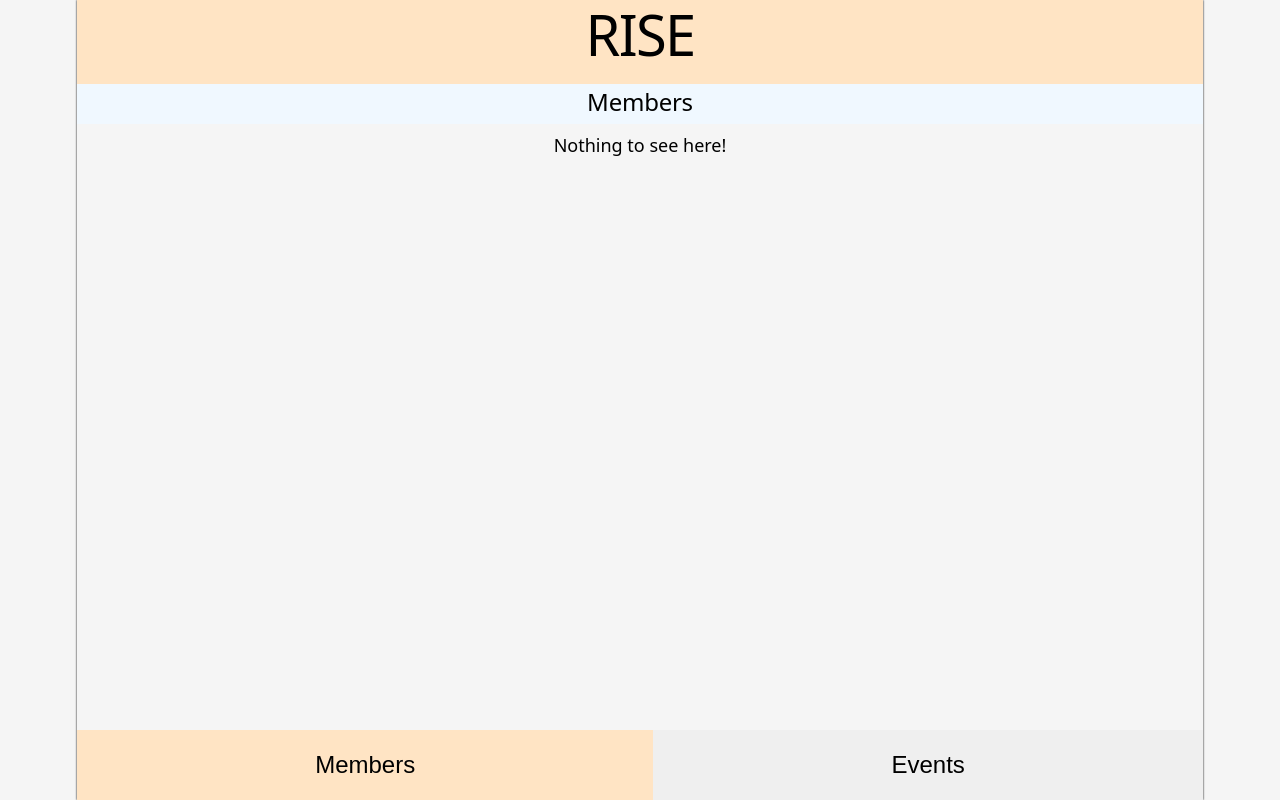
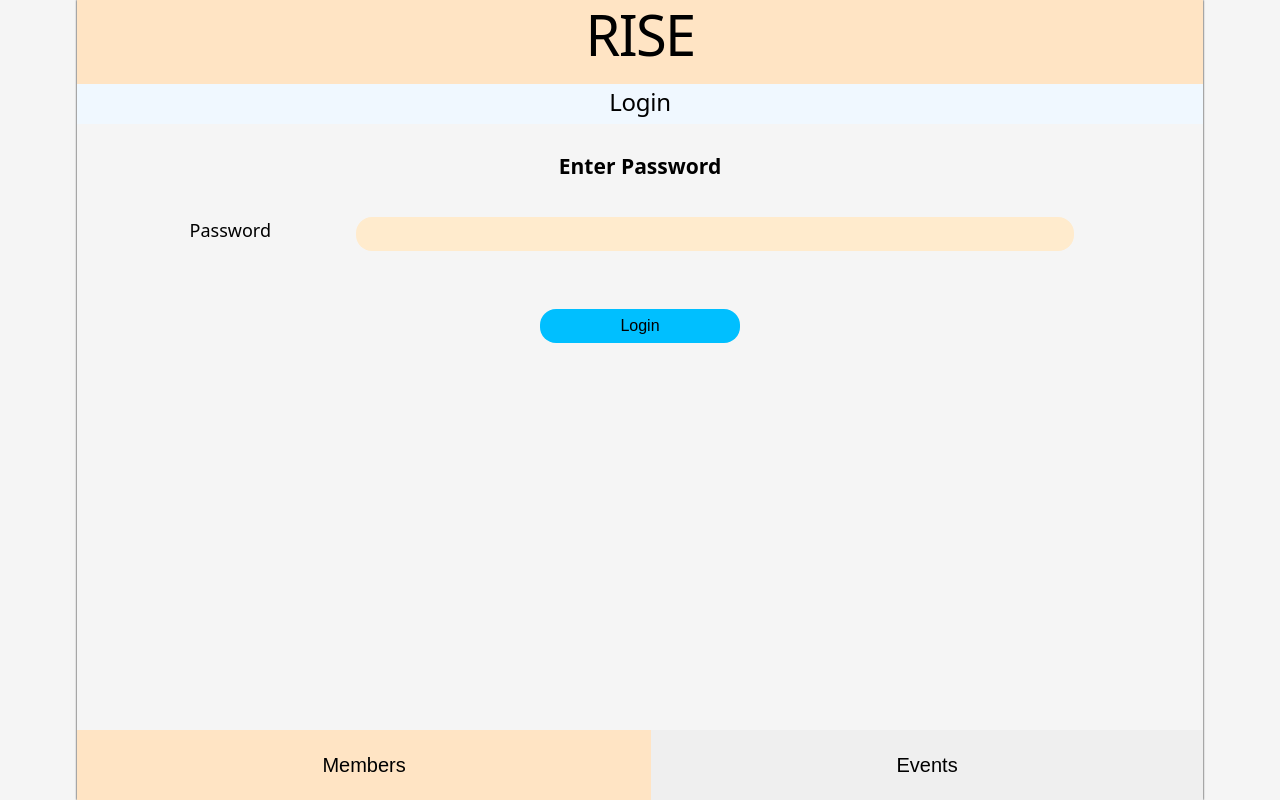
Before and after one commit to RISE-CCOB/RISE-CCOB, a React (Vite) app: page / in a window 1280 px wide. Built offline with nearby package versions, Linux system fonts and the light colour scheme; no server answers.

Commit message:
Members module complete
Members module complete
Auth reworks
Moved db

```diff
--- a/src/App.css
+++ b/src/App.css
@@ -51,7 +51,7 @@
       margin: 0;
       flex-grow: 1;
       border: none;
-      font-size: 24px;
+      font-size: 20px;
       height: 100%;
     }
   }
@@ -91,7 +91,7 @@ h2 {
 form {
   display: flex;
   flex-direction: column;
-  gap: 8px;
+  gap: 16px;
   width: 100%;
   place-items: center;
 
@@ -100,10 +100,11 @@ form {
     width: 80%;
 
     label {
-      width: 100px;
+      width: 150px;
       text-align: left;
     }
 
+    textarea,
     input {
       margin: 0 16px;
       border: 0;
@@ -113,6 +114,12 @@ form {
       font-size: 16px;
       flex-grow: 1;
     }
+  }
+
+  p {
+    width: 80%;
+    color: gray;
+    margin: 0;
   }
 
   input {
@@ -125,3 +132,9 @@ form {
     width: 200px;
   }
 }
+
+.radio {
+  height: 16px;
+  width: 16px;
+  flex-grow: 0;
+}
--- a/src/App.jsx
+++ b/src/App.jsx
@@ -2,9 +2,12 @@ import { useState, useEffect, useRef } from 'react'
 import './App.css'
 
 export default function App() {
-  const URL = "https://script.google.com/macros/s/AKfycby9u2qjfcaTjGRt9zEbS59Fz5amqCJW4766RNZopVbpAGSG7kxSRsM3eYad-Faa5eNG/exec"
+  const AUTH_URL = "https://script.google.com/macros/s/AKfycbxhaRcl9o4I6Mqpv6lLjxTR0TmFyahuk0m26vwzoAooYvoF7FnVkyiDsdHvg23be_Xf/exec"
+  const DB_URL = "https://us-west-2.data.tidbcloud.com/api/v1beta/app/dataapp-ZEsnjtEB/endpoint/"
 
   const [tab, setTab] = useState(0)
+  const [loadMessage, setLoadMessage] = useState("Loading...")
+  const [KEY, setKEY] = useState(0)
 
   const [memberData, setMemberData] = useState([])
   const [loadingMembers, setLoadingMembers] = useState(false)
@@ -22,13 +25,29 @@ export default function App() {
 
 
 
+  async function login(e) {
+    e.preventDefault();
+    setTab(3)
+
+    try {
+      setLoadMessage("Logging in...")
+      const data = new FormData(e.target)
+      const values = Object.fromEntries(data.entries())
+      const response = await fetch(AUTH_URL + "?password=" + values.password)
+      const result = await response.text()
+      setKEY(result)
+    } catch (e) {}
+
+    setTab(0)
+  }
+
   async function getMemberData() {
     try {
       setLoadingMembers(true)
-      console.log("Fetching Members...")
-      const response = await fetch(URL + "?action=getMembers")
+      setLoadMessage("Fetching Members...")
+      const response = await fetch(DB_URL + "getMembers", {headers: {"Authorization": "Basic " + KEY}})
       const result = await response.json()
-      setMemberData(result)
+      setMemberData(result.data.rows)
     } catch (e) {}
 
     setLoadingMembers(false)
@@ -39,20 +58,13 @@ export default function App() {
     setTab(3)
 
     try {
-      console.log("Updating Member...")
+      setLoadMessage("Updating Member...")
       const data = new FormData(e.target)
       const values = Object.fromEntries(data.entries())
-      const params = new URLSearchParams()
-      params.append("action", "updateMember")
-      params.append("id", viewedMember[0])
-      params.append("fname", values.fname)
-      params.append("lname", values.lname)
-      params.append("phone", values.phone)
-      params.append("email", values.email)
-      console.log(URL + "?" + params)
-      const response = await fetch(URL + "?" + params)
+      values["id"] = viewedMember.m_id
+      const response = await fetch(DB_URL + "updateMember", {method: "POST", headers: {"Authorization": "Basic " + KEY, "Content-Type": "application/json"}, body: JSON.stringify(values)})
       const result = await response.json()
-      setMemberData(result)
+      setMemberData(result.data.rows)
     } catch (e) {}
 
     setTab(0)
@@ -63,19 +75,12 @@ export default function App() {
     setTab(3)
 
     try {
-      console.log("Creating Member...")
+      setLoadMessage("Creating Member...")
       const data = new FormData(e.target)
       const values = Object.fromEntries(data.entries())
-      const params = new URLSearchParams()
-      params.append("action", "createMember")
-      params.append("fname", values.fname)
-      params.append("lname", values.lname)
-      params.append("phone", values.phone)
-      params.append("email", values.email)
-      console.log(URL + "?" + params)
-      const response = await fetch(URL + "?" + params)
+      const response = await fetch(DB_URL + "createMember", {method: "POST", headers: {"Authorization": "Basic " + KEY, "Content-Type": "application/json"}, body: JSON.stringify(values)})
       const result = await response.json()
-      setMemberData(result)
+      setMemberData(result.data.rows)
     } catch (e) {}
 
     setTab(0)
@@ -84,7 +89,7 @@ export default function App() {
   async function getEventData() {
     try {
       setLoadingEvents(true)
-      console.log("Fetching Events...")
+      setLoadMessage("Fetching Events...")
       const response = await fetch(URL + "?action=getEvents")
       const result = await response.json()
       setEventData(result)
@@ -96,7 +101,7 @@ export default function App() {
   async function getAttendanceData() {
     try {
       setLoadingAttendance(true)
-      console.log("Fetching Attendance...")
+      setLoadMessage("Fetching Attendance...")
       const response = await fetch(URL + "?action=getAttendance")
       const result = await response.json()
       setAttendanceData(result)
@@ -122,12 +127,28 @@ export default function App() {
   function MemberCard({member}) {
     return (
     <button className="membercard" onClick={() => {setViewedMember(member); setTab(2)}}>
-      <p style={{flexGrow:1, textAlign:'left'}}>{member[1]} {member[2]}</p>
+      <p style={{flexGrow:1, textAlign:'left'}}>{member.fname} {member.lname}</p>
       <div>
-        <p>{member[3]}</p>
-        <p>{member[4]}</p>
+        <p>{member.phone}</p>
+        <p>{member.email}</p>
       </div>
     </button>)
+  }
+
+  // Login view
+  function Login({}) {
+    return <>
+      <form onSubmit={(e) => login(e)}>
+        <h3>Enter Password</h3>
+        <div>
+          <label htmlFor='password'>Password</label>
+          <input type="text" name="password" id="password"></input>
+        </div>
+        <br />
+        <input type="submit" value="Login"></input>
+        <br />
+      </form>
+    </>
   }
 
   // Members view
@@ -162,7 +183,7 @@ export default function App() {
       // sort by first name
       for (let i = 0; i < memberData.length-1; i++) {
         for (let j = i+1; j < memberData.length; j++) {
-          if (memberData[j][1] < memberData[i][1]) {
+          if (memberData[j].fname < memberData[i].fname) {
             let temp = memberData[j]
             memberData[j] = memberData[i]
             memberData[i] = temp
@@ -173,7 +194,7 @@ export default function App() {
       // sort by last name
       for (let i = 0; i < memberData.length-1; i++) {
         for (let j = i+1; j < memberData.length; j++) {
-          if (memberData[j][2] < memberData[i][2]) {
+          if (memberData[j].lname < memberData[i].lname) {
             let temp = memberData[j]
             memberData[j] = memberData[i]
             memberData[i] = temp
@@ -183,7 +204,7 @@ export default function App() {
     }
 
     for (let row of memberData) {
-      view.push(<MemberCard member={row} key={row[0]} />)
+      view.push(<MemberCard member={row} key={row.m_id} />)
     }
 
     return view
@@ -212,23 +233,64 @@ export default function App() {
   function EditMember({}) {
     return <>
       <form onSubmit={(e) => updateMember(e)}>
+        <h3>Student Information</h3>
         <div>
           <label htmlFor="fname">First Name</label>
-          <input type="text" name="fname" defaultValue={viewedMember[1]}></input>
+          <input type="text" name="fname" id="fname" defaultValue={viewedMember.fname} maxLength={255}></input>
         </div>
         <div>
           <label htmlFor="lname">Last Name</label>
-          <input type="text" name="lname" defaultValue={viewedMember[2]}></input>
+          <input type="text" name="lname" id="lname" defaultValue={viewedMember.lname} maxLength={255}></input>
+        </div>
+        <div>
+          <label htmlFor="bday">Birth Date</label>
+          <input type="date" name="bday" id="bday" defaultValue={viewedMember.bday}></input>
+        </div>
+        <h3>Parent Information</h3>
+        <div>
+          <label htmlFor="parent">Full Name</label>
+          <input type="text" name="parent" id="parent" defaultValue={viewedMember.parent} maxLength={255}></input>
         </div>
         <div>
           <label htmlFor="phone">Phone #</label>
-          <input type="text" name="phone" defaultValue={viewedMember[3]}></input>
+          <input type="text" name="phone" id="phone" defaultValue={viewedMember.phone} maxLength={16}></input>
         </div>
         <div>
           <label htmlFor="email">Email</label>
-          <input type="text" name="email" defaultValue={viewedMember[4]}></input>
+          <input type="text" name="email" id="email" defaultValue={viewedMember.email} maxLength={255}></input>
         </div>
+        <div>
+          <label htmlFor="relationship">Relationship to Student</label>
+          <input type="text" name="relationship" id="relationship" defaultValue={viewedMember.relationship} maxLength={255}></input>
+        </div>
+        <h3>Other Information</h3>
+        <div>
+          <label htmlFor="allergy">Allergy, Medical Information</label>
+          <textarea type="text" rows={6} name="allergy" id="allergy" defaultValue={viewedMember.allergy} maxLength={4096}></textarea>
+        </div>
+        <br />
+        <p>Transportation Permission</p>
+        <div style={{placeItems:'left'}}>
+          <input type="radio" className='radio' name="trans" id="transyes" value={1} defaultChecked={viewedMember.trans == 1} />
+          <label htmlFor="transyes" style={{width:'auto', flexGrow:'1'}}>✅ Yes, I give permission for my student to ride in approved transportation for RISE Youth activities.</label>
+        </div>
+        <div style={{placeItems:'left'}}>
+          <input type="radio" className='radio' name="trans" id="transno" value={0} defaultChecked={viewedMember.trans == 0} />
+          <label htmlFor="transno" style={{width:'auto', flexGrow:'1'}}>❌ No, I do not give permission.</label>
+        </div>
+        <br />
+        <p>Media Permission</p>
+        <div style={{placeItems:'left'}}>
+          <input type="radio" className='radio' name="media" id="mediayes" value={1} defaultChecked={viewedMember.media == 1} />
+          <label htmlFor="mediayes" style={{width:'auto', flexGrow:'1'}}>📸 Yes, I give permission for my student to appear in media by RISE Youth and the church.</label>
+        </div>
+        <div style={{placeItems:'left'}}>
+          <input type="radio" className='radio' name="media" id="mediano" value={0} defaultChecked={viewedMember.media == 0} />
+          <label htmlFor="mediano" style={{width:'auto', flexGrow:'1'}}>🚫 No, please do not use photos or videos of my student.</label>
+        </div>
+        <br />
         <input type="submit" value="Update"></input>
+        <br />
       </form>
     </>
   }
@@ -237,28 +299,85 @@ export default function App() {
   function NewMember({}) {
     return <>
       <form onSubmit={(e) => createNewMember(e)}>
+        <p>Welcome to RISE Youth! 🙌 We’re excited for another year of growing in faith, building friendships, serving others, and having a whole lot of fun along the way.</p>
+        <p>This form helps us keep our student and parent information up to date and make sure we have the necessary permissions for youth group activities, transportation, photos/videos, and off-site events.</p>
+        <p>Please take a few minutes to complete the form for each student in your family. Your information will help our leaders care for your student well and keep everyone connected and informed.</p>
+        <p>Thanks for partnering with us as we RISE together! ✝️🔥</p>
+        <h3>Student Information</h3>
         <div>
           <label htmlFor="fname">First Name</label>
-          <input type="text" name="fname"></input>
+          <input type="text" name="fname" id="fname" maxLength={255}></input>
         </div>
         <div>
           <label htmlFor="lname">Last Name</label>
-          <input type="text" name="lname"></input>
+          <input type="text" name="lname" id="lname" maxLength={255}></input>
+        </div>
+        <div>
+          <label htmlFor="bday">Birth Date</label>
+          <input type="date" name="bday" id="bday"></input>
+        </div>
+        <h3>Parent Information</h3>
+        <div>
+          <label htmlFor="parent">Full Name</label>
+          <input type="text" name="parent" id="parent" maxLength={255}></input>
         </div>
         <div>
           <label htmlFor="phone">Phone #</label>
-          <input type="text" name="phone"></input>
+          <input type="text" name="phone" id="phone" maxLength={16}></input>
         </div>
         <div>
           <label htmlFor="email">Email</label>
-          <input type="text" name="email"></input>
+          <input type="text" name="email" id="email" maxLength={255}></input>
         </div>
-        <input type="submit" value="Create"></input>
+        <div>
+          <label htmlFor="relationship">Relationship to Student</label>
+          <input type="text" name="relationship" id="relationship" maxLength={255}></input>
+        </div>
+        <h3>Other Information</h3>
+        <p>Please let us know about any allergies, dietary restrictions, medical conditions, medications, or other important information our youth leaders should be aware of to help keep your student safe and cared for during RISE Youth activities and events.</p>
+        <div>
+          <label htmlFor="allergy">Allergy, Medical Information</label>
+          <textarea type="text" rows={6} name="allergy" id="allergy" maxLength={4096}></textarea>
+        </div>
+        <br />
+        <p>Throughout the year, RISE Youth may attend activities, events, service projects, retreats, and other fun opportunities away from the church. By giving permission below, you are allowing your student to ride in church-approved vehicles or with approved adult drivers when transportation is needed for a youth group activity. We’ll always communicate event details and transportation plans with parents ahead of time.</p>
+        <div style={{placeItems:'left'}}>
+          <input type="radio" className='radio' name="trans" id="transyes" value={1} />
+          <label htmlFor="transyes" style={{width:'auto', flexGrow:'1'}}>✅ Yes, I give permission for my student to ride in approved transportation for RISE Youth activities.</label>
+        </div>
+        <div style={{placeItems:'left'}}>
+          <input type="radio" className='radio' name="trans" id="transno" value={0} />
+          <label htmlFor="transno" style={{width:'auto', flexGrow:'1'}}>❌ No, I do not give permission.</label>
+        </div>
+        <br />
+        <p>RISE Youth loves capturing the fun, friendships, service, and moments God is doing in the lives of our students! With your permission, photos and videos of your student may be used in church or youth ministry communications, including our Instagram, social media, promotional materials, slides, and videos. We’ll always aim to represent our students and ministry in a positive and respectful way.</p>
+        <div style={{placeItems:'left'}}>
+          <input type="radio" className='radio' name="media" id="mediayes" value={1} />
+          <label htmlFor="mediayes" style={{width:'auto', flexGrow:'1'}}>📸 Yes, I give permission for my student to appear in media by RISE Youth and the church.</label>
+        </div>
+        <div style={{placeItems:'left'}}>
+          <input type="radio" className='radio' name="media" id="mediano" value={0} />
+          <label htmlFor="mediano" style={{width:'auto', flexGrow:'1'}}>🚫 No, please do not use photos or videos of my student.</label>
+        </div>
+        <br />
+        <input type="submit" value="Submit"></input>
+        <br />
       </form>
     </>
   }
 
   function MainContent() {
+    if (tab == 3) return <section className="maincontent"><h2>{loadMessage}</h2></section>
+
+    if (KEY.length != 60) {
+      return (
+        <section className="maincontent">
+          <h2>Login</h2>
+          <Login />
+        </section>
+      )
+    }
+
     switch (tab) {
       case 0:
         return (
@@ -281,8 +400,6 @@ export default function App() {
             <EditMember />
           </section>
         )
-      case 3:
-        return <section className="maincontent"><h2>Updating...</h2></section>
       case 4:
         return (
           <section className="maincontent">
```
